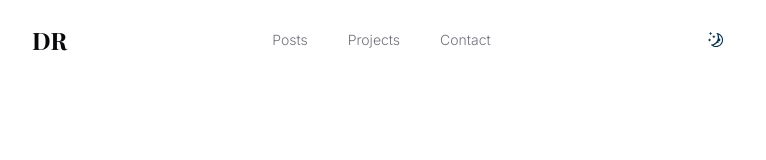
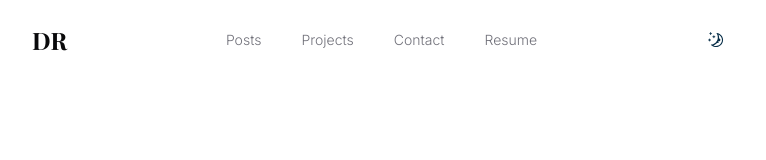
Before and after one commit to Dvdrepetto/portfolio, a Next.js app: page / in a window 1280 px wide. Shown: the top 160 px of the page, without its empty margins (256-1022 px from the left). Built offline with nearby package versions, Linux system fonts and the light colour scheme; a web font is replaced by a local one.

Commit message:
Refactor: add Resume link to header and include CV PDF file

```diff
--- a/components/header.tsx
+++ b/components/header.tsx
@@ -21,6 +21,11 @@ export default function Header() {
           <li className='transition-colors hover:text-foreground'>
             <Link href='/contact'>Contact</Link>
           </li>
+          <li className='transition-colors hover:text-foreground'>
+            <a href='/images/RepettoDavid_CV.pdf' target='_blank' rel='noopener noreferrer'>
+              Resume
+            </a>
+          </li>
         </ul>
 
         <div>
```
Also changed, not shown: 1 other file (tests, documents, lock files or other folders).
